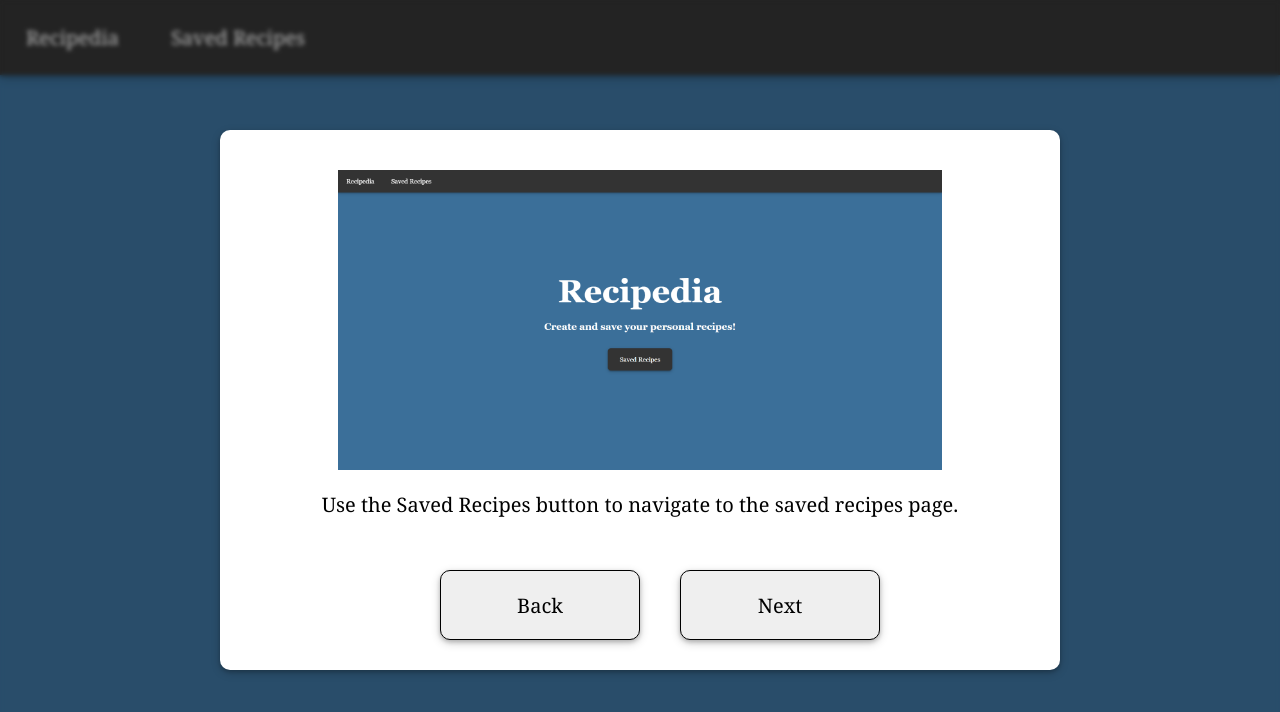
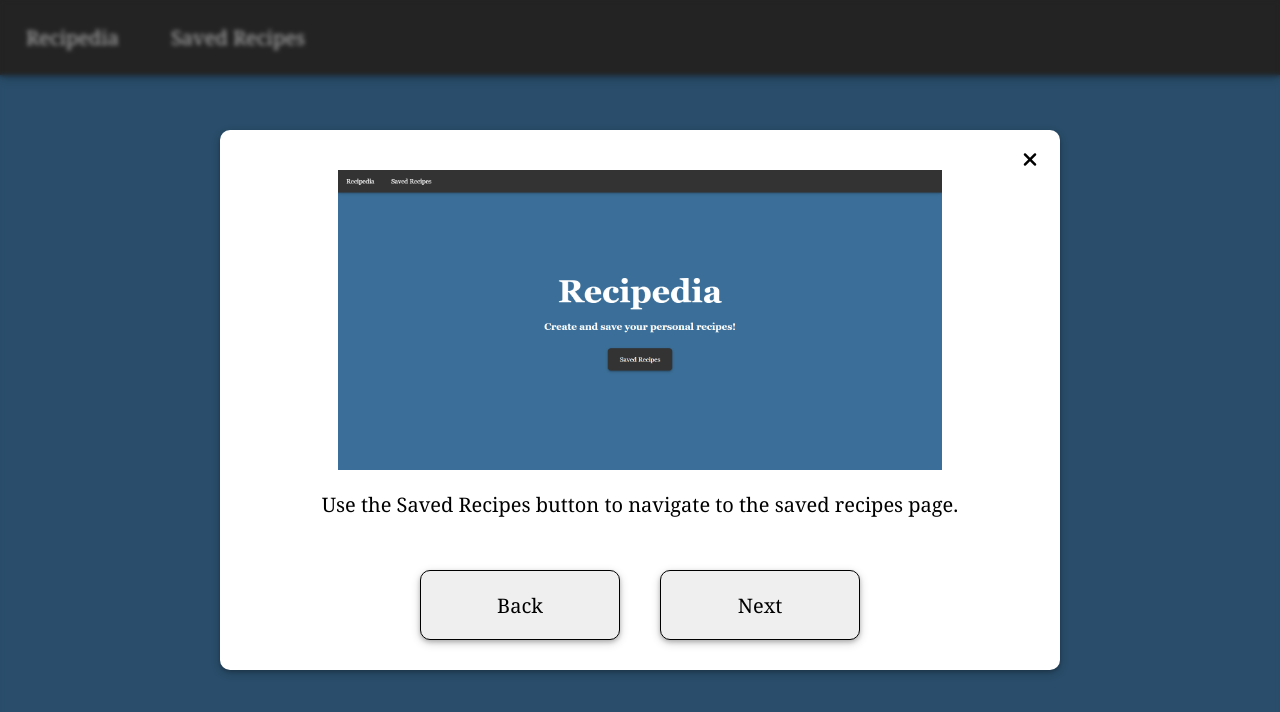
Before and after one commit to EthanHarter934/CS361-Main-Program, a React (Create React App) app in the folder app/: page / in a window 1280 px wide. Both pictures are taken after a click on the button "Get Started". Shown: the top 712 px of the page. Built offline with nearby package versions, Linux system fonts and the light colour scheme.

Commit message:
Added close button

```diff
--- a/app/public/index.html
+++ b/app/public/index.html
@@ -24,7 +24,7 @@
       work correctly both with client-side routing and a non-root public URL.
       Learn how to configure a non-root public URL by running `npm run build`.
     -->
-    <link rel="stylesheet" href="https://use.fontawesome.com/releases/v5.15.4/css/all.css" crossorigin="anonymous">
+    <link rel="stylesheet" href="https://use.fontawesome.com/releases/v6.4.2/css/all.css" crossorigin="anonymous">
 
     <title>Recipedia</title>
   </head>
--- a/app/src/App.css
+++ b/app/src/App.css
@@ -62,6 +62,7 @@ h3 {
 
 .helper-modal .back-next-buttons {
   position: fixed;
+  left: 0;
   bottom: 10px;
   display: flex;
   width: 100%;
@@ -69,7 +70,7 @@ h3 {
   justify-content: center;
 }
 
-.helper-modal button {
+.helper-modal .buttons button, .helper-modal .back-next-buttons button {
   font-size: 20px;
   color: black;
   text-decoration: none;
@@ -100,6 +101,22 @@ h3 {
   margin: 20px;
   height: 120px;
   line-height: 30px;
+}
+
+.close {
+  position: fixed;
+  top: 15px;
+  right: 15px;
+  background-color: white;
+  border-style: none;
+  border-radius: 100%;
+  display: flex;
+  flex-direction: column;
+  justify-content: center;
+  align-items: center;
+  width: 30px;
+  height: 30px;
+  font-size: 20px;
 }
 
 .link {
--- a/app/src/components/FirstTimeHelper.jsx
+++ b/app/src/components/FirstTimeHelper.jsx
@@ -34,6 +34,7 @@ function FirstTimeHelper() {
                 <>
                     <div class="blur"></div>
                     <div class="helper-modal">
+                        <button class="close" onClick={close}><i class="fa-solid fa-xmark"></i></button>
                         <h1>Welcome to Recipedia!</h1>
                         <div class="buttons">
                             <button onClick={close}>Close</button>
@@ -47,6 +48,7 @@ function FirstTimeHelper() {
                 <>
                     <div class="blur"></div>
                     <div class="helper-modal">
+                    <button class="close" onClick={close}><i class="fa-solid fa-xmark"></i></button>
                         <img src="screenshot1.png"/>
                         <p>Use the Saved Recipes button to navigate to the saved recipes page.</p>
                         <div class="back-next-buttons">
--- a/app/src/pages/SavedRecipes.jsx
+++ b/app/src/pages/SavedRecipes.jsx
@@ -58,7 +58,7 @@ function SavedRecipes() {
                 </li>
             ))}
         </ul>
-        <Link to="/createrecipe" class="new-recipe"><i class="fas fa-plus"></i></Link>
+        <Link to="/createrecipe" class="new-recipe"><i class="fa-solid fa-plus"></i></Link>
     </div>
     );
 }
```
